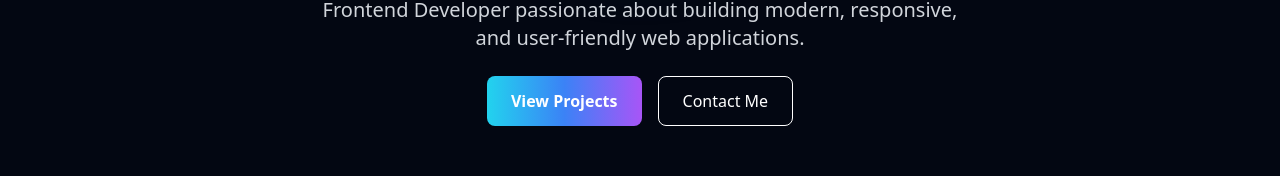
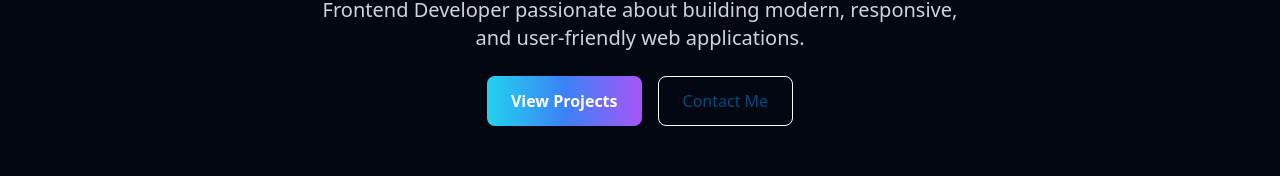
Before and after one commit to Sahla1138/MyPortfolio, a Next.js app: page / in a window 1280 px wide. Shown: the part 559-735 px from the top of the page. Built offline with nearby package versions, Linux system fonts and the light colour scheme.

Commit message:
Update portfolio

```diff
--- a/next.config.mjs
+++ b/next.config.mjs
@@ -1,5 +1,11 @@
 /** @type {import('next').NextConfig} */
 const nextConfig = {
+
+    output:'export',
+      images: {
+    unoptimized: true,
+  },
+
    eslint: {
     ignoreDuringBuilds: true,
   },
--- a/src/app/layout.tsx
+++ b/src/app/layout.tsx
@@ -8,16 +8,24 @@ export const metadata: Metadata = {
   description: 'Portfolio website for Sahla Sahanas.'
 };
 
-export default function RootLayout({ children }: { children: React.ReactNode }) {
+export default function RootLayout({
+  children,
+}: {
+  children: React.ReactNode;
+}) {
   return (
     <html lang="en" className="scroll-smooth">
       <body>
         <Navbar />
 
-        <main className='pt-16' >{children}</main>
-        <footer className="container-base py-10 text-sm text-gray-500">
-          &copy; {new Date().getFullYear()} Raisuite Starter. All rights reserved.
-        </footer>
+        <main className="pt-16">
+          {children}
+
+          <footer className="container-base py-10 text-sm text-gray-500">
+            &copy; {new Date().getFullYear()} Raisuite Starter. All rights reserved.
+          </footer>
+        </main>
+
         <ScrollToTop />
       </body>
     </html>
--- a/src/app/page.tsx
+++ b/src/app/page.tsx
@@ -1,5 +1,6 @@
 'use client';
 import Image from "next/image";
+import Link from 'next/link';
 
 export default function HomePage() {
 
@@ -79,9 +80,12 @@ const experiences = [
             View Projects
           </button>
 
-          <button onClick={() => document.getElementById('contact1')?.scrollIntoView({ behavior: 'smooth' })} className="border border-white px-6 py-3 rounded-lg hover:bg-white hover:text-black transition">
-            Contact Me
-          </button>
+           <Link
+  href="/contact"
+  className="border border-white px-6 py-3 rounded-lg hover:bg-white hover:text-black transition"
+>
+  Contact Me
+</Link>
         </div>
       </section>
 
--- a/src/components/Navbar.tsx
+++ b/src/components/Navbar.tsx
@@ -12,7 +12,7 @@ export default function Navbar() {
   { name: "About", href: "#about", id: "about" },
   { name: "Skills", href: "#skills", id: "skills" },
   { name: "Projects", href: "#projects", id: "projects" },
-  { name: "Contact", href: "#contact1", id: "contact1" },
+  { name: "Contact", href: "#contact", id: "contact" },
   ];
 
   return (
@@ -49,7 +49,7 @@ export default function Navbar() {
 
         {/* Desktop CTA */}
         <a
-          href="#contact1"
+          href="#contact"
           className="hidden md:block px-5 py-2.5 rounded-xl bg-gradient-to-r from-cyan-500 to-purple-600 text-white font-medium hover:scale-105 transition-all duration-300"
         >
           Hire Me
```
Also changed, not shown: src/app/contact/page.tsx (renamed from src/app/contact/contact.tsx), 1 other file (tests, documents, lock files or other folders).
